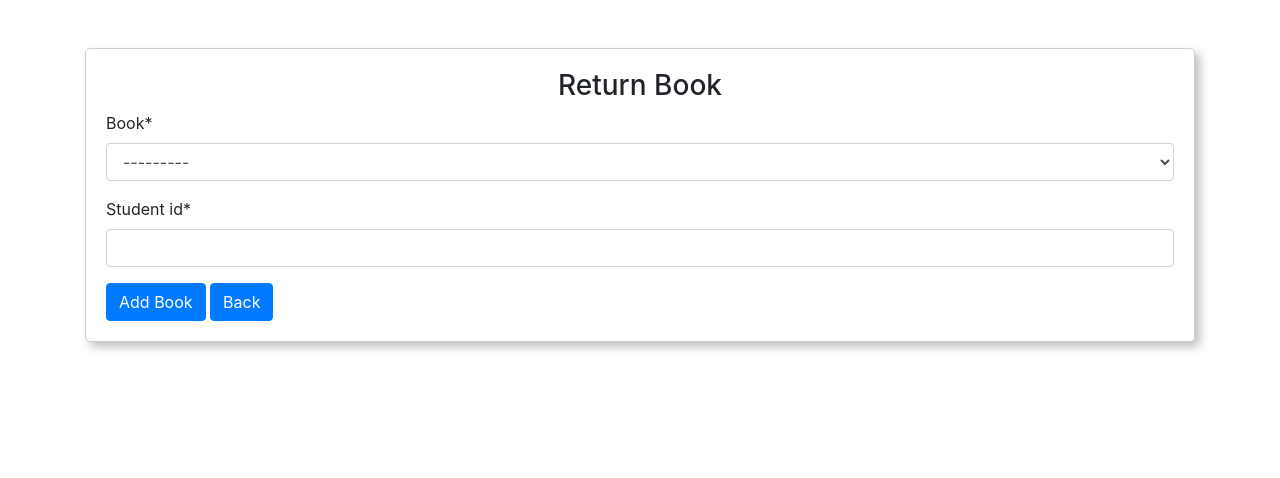
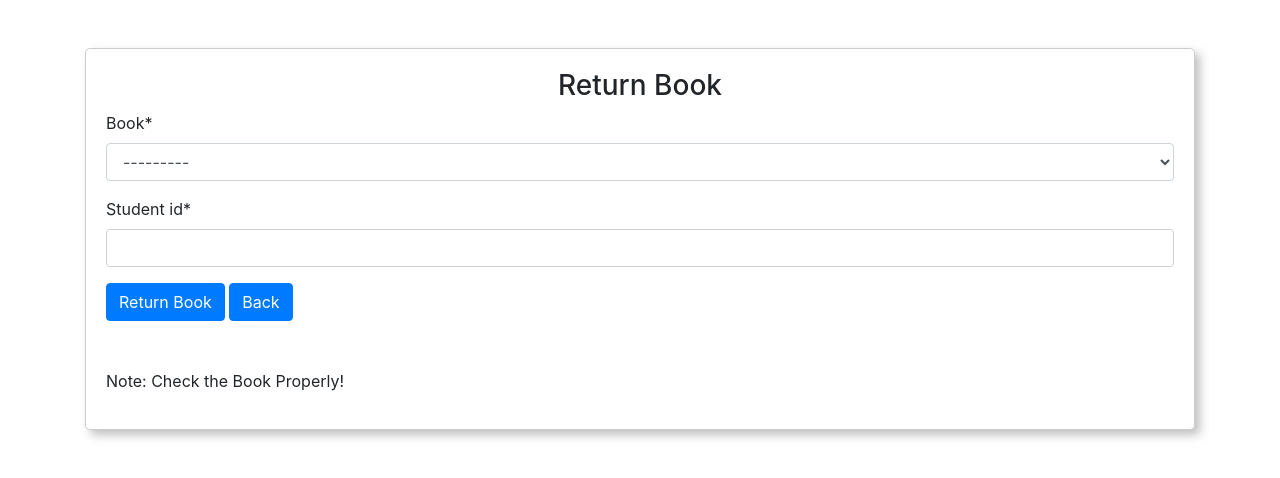
Before and after one commit to tariqprolines/library-management-system, a Django app: page /returnbooks in a window 1280 px wide. Shown: the top 478 px of the page. Run offline with Django 3.2, Linux system fonts and the light colour scheme; data that the repository does not hold is empty; some libraries are stand-ins or nearby versions.

Commit message:
Return Book

```diff
--- a/lsmanage/templates/lsmanage/return_book.html
+++ b/lsmanage/templates/lsmanage/return_book.html
@@ -15,10 +15,11 @@
                         </div>
                    {% endfor %}
              {% endif %}
-            <form method="post" action="{% url 'add-book'%}">{%csrf_token%}
+            <form method="post" action="{% url 'return-book'%}">{%csrf_token%}
                {% csrf_token %}
                  {{ return_form|crispy}}
-              <button type="submit" class="btn btn-primary">Add Book</button> <a href="{% url 'librarian-dashboard'%}" class="btn btn-primary">Back</a>
+              <button type="submit" class="btn btn-primary">Return Book</button> <a href="{% url 'librarian-dashboard'%}" class="btn btn-primary">Back</a>
+              <p class='mt-5'>Note: Check the Book Properly!</p>
             </form>
          </div>
       </div>
--- a/lsmanage/views.py
+++ b/lsmanage/views.py
@@ -131,7 +131,17 @@ def return_book(request):
     if request.method == 'POST':
         return_form=ReturnBookForm(request.POST)
         if return_form.is_valid:
-            messages.success(request,'Book has returned successfully.')
+            book_id=request.POST.get('book')
+            stud_id=request.POST.get('student_id')
+            return_book=IssueBook.objects.filter(student_id=stud_id,book_id=book_id).delete()
+            if return_book is not None:
+                books=Book.objects.filter(id=book_id).values('quantity','issued')[0]
+                quantity=books['quantity']+1
+                issued = books['issued']-1
+                update_book= Book.objects.filter(id=book_id).update(quantity=quantity,issued=issued)
+                messages.success(request,'Book has returned successfully.')
+            else:
+                messages.error(request,'Something Wrong')
     else:
         return_form=ReturnBookForm()
     return render(request, 'lsmanage/return_book.html',{'return_form':return_form})
```
